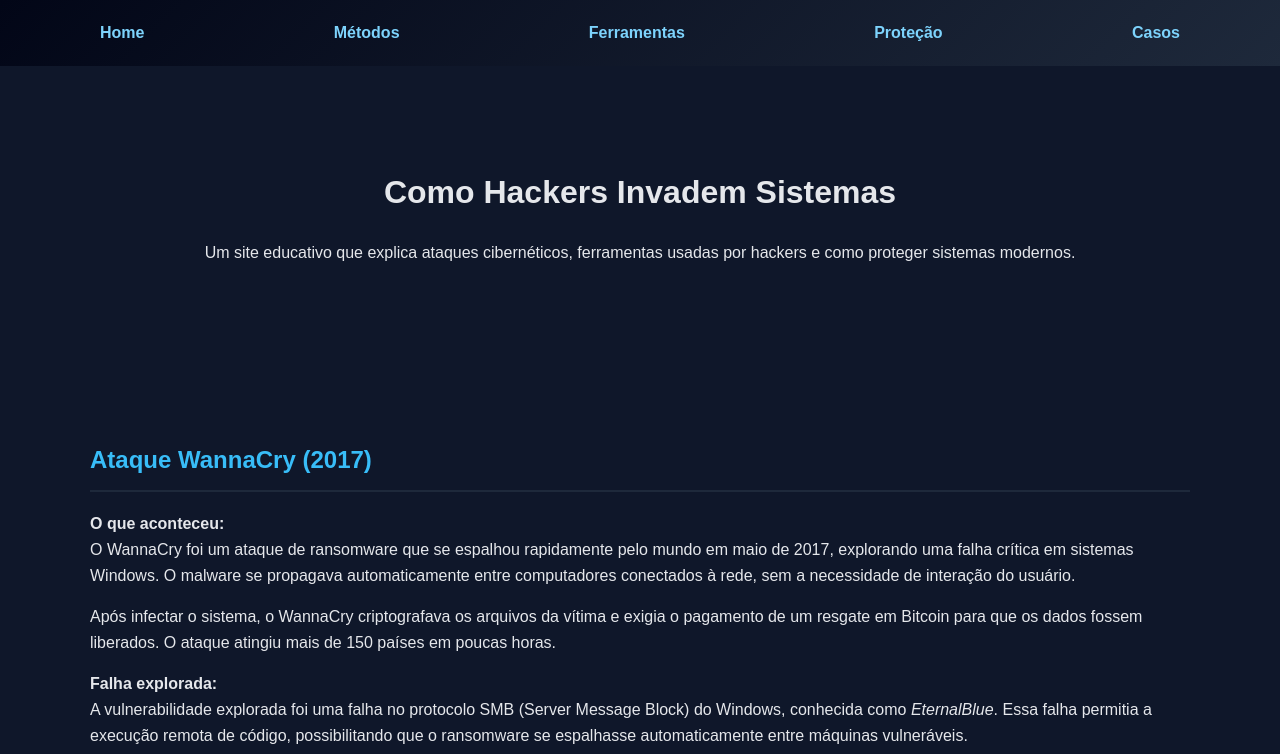
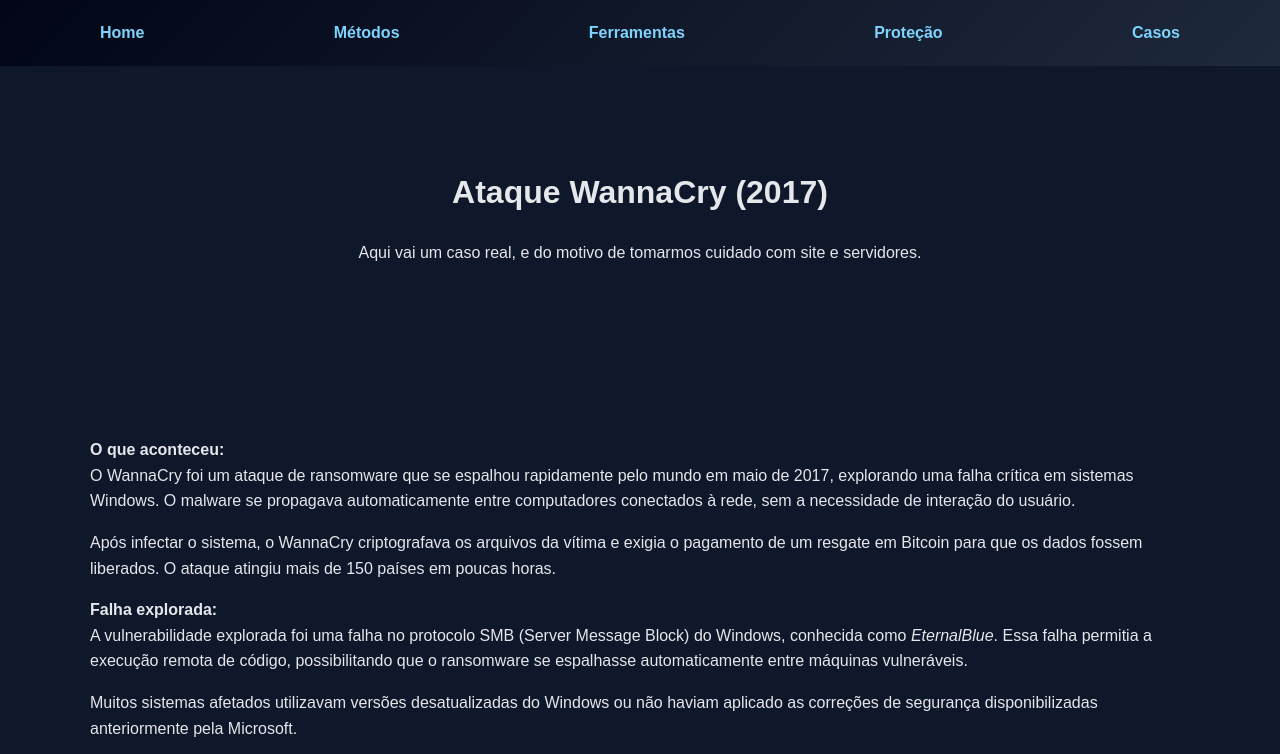
Before and after one commit to HuskyDaDeep/ProjetoProz, a plain HTML site: page casos.html in a window 1280 px wide. Shown: the top 754 px of the page. Drawn offline with Linux system fonts and the light colour scheme.

Commit message:
Mais uma

```diff
--- a/casos.html
+++ b/casos.html
@@ -18,12 +18,11 @@
     </nav>
 </header>
 <div class="banner-C">
-<h1>Como Hackers Invadem Sistemas</h1>
-<p>Um site educativo que explica ataques cibernéticos, ferramentas usadas por hackers e como proteger sistemas modernos.</p>
+<h1>Ataque WannaCry (2017)</h1>
+<p>Aqui vai um caso real, e do motivo de tomarmos cuidado com site e servidores.</p>
 </div>
 
 <section>
-    <h2>Ataque WannaCry (2017)</h2>
 
     <p>
         <strong>O que aconteceu:</strong><br>
```
